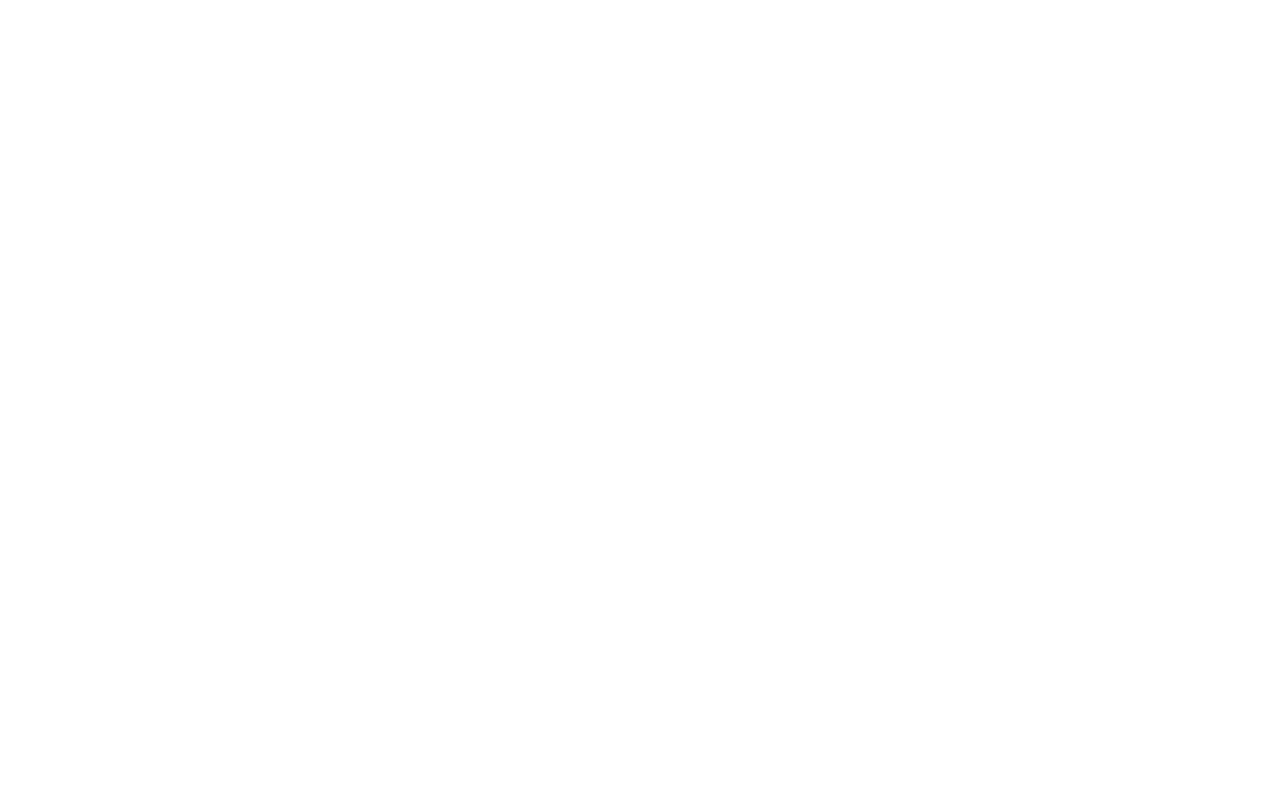
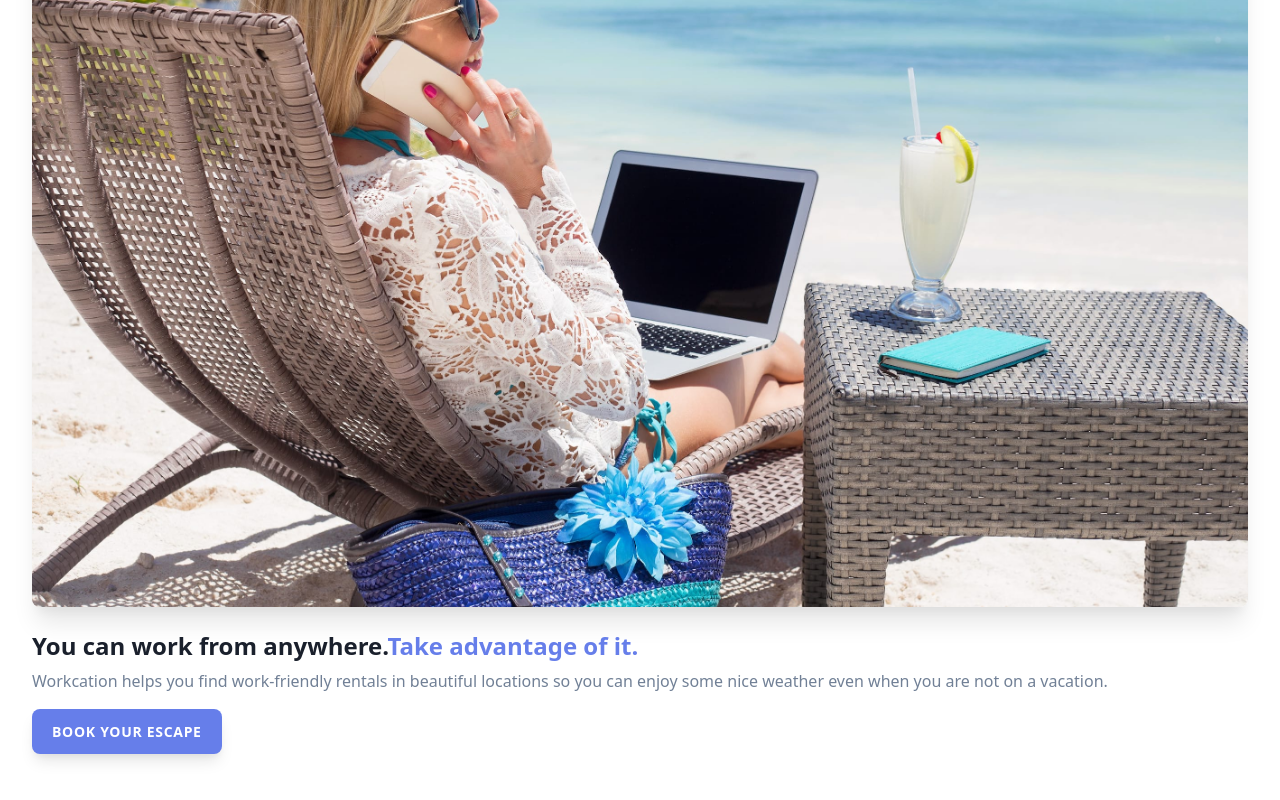
Before and after one commit to rohitkumar377024/react-tailwind-practise, a React (Create React App) app: page / in a window 1280 px wide. Shown: the part 316-1116 px from the top of the page. Before the commit the page ends 800 px from the top, so only its background shows below. Built offline with nearby package versions, Linux system fonts and the light colour scheme.

Commit message:
Added: Splash Page

```diff
--- a/src/App.js
+++ b/src/App.js
@@ -1,11 +1,31 @@
+/* eslint-disable jsx-a11y/anchor-is-valid */
 import React from 'react';
 import './App.css';
+import logo from './assets/images/logo.svg';
+import splash from './assets/images/beach-work.jpg';
 
 function App() {
   return (
-    <>
-      <h2 className="text-yellow-500">Tailwind Practise</h2>
-    </>
+    <div className="px-8 py-12">
+      <img className="h-10" src={logo} alt="Workcation" />
+      <img className="mt-6 rounded-lg shadow-xl" src={splash} alt="Splash" />
+      <h1 className="mt-6 text-2xl font-bold text-gray-900 leading-tight">
+        You can work from anywhere.
+        <span className="text-indigo-500">Take advantage of it.</span>
+      </h1>
+      <p className="mt-2 text-gray-600">
+        Workcation helps you find work-friendly rentals in beautiful locations so you
+        can enjoy some nice weather even when you are not on a vacation.
+      </p>
+      <div className="mt-4">
+        <a
+          href="#"
+          className="inline-block px-5 py-3 rounded-lg shadow-lg bg-indigo-500 text-sm text-white uppercase tracking-wider font-semibold"
+        >
+          Book your escape
+        </a>
+      </div>
+    </div>
   );
 }
 
```
Also changed, not shown: src/assets/images/beach-work.jpg (added), src/assets/images/logo.svg (added).
